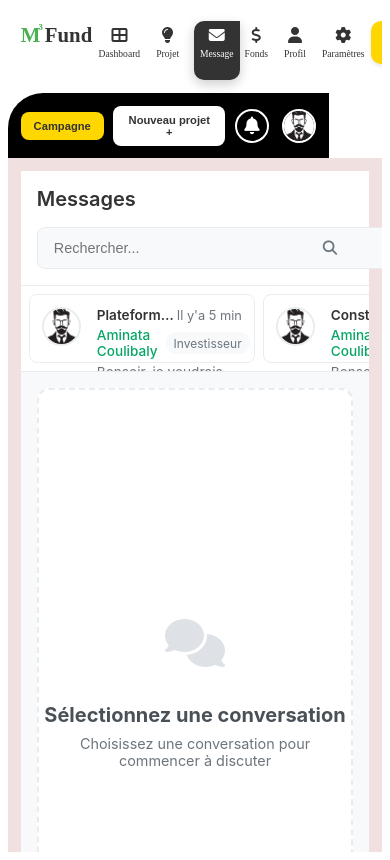
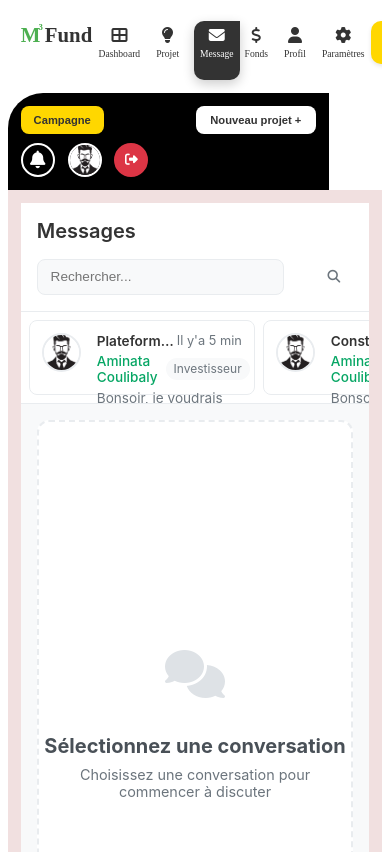
Before and after one commit to mltmohamed/m3Fund-Porteur, an Angular app: page /dashboard in a window 390 px wide. Both pictures are taken after a click on the link "Message". Built offline with nearby package versions, Linux system fonts and the light colour scheme.

Commit message:
finish avec bouton logout

```diff
--- a/src/app/dashboard/header/header.css
+++ b/src/app/dashboard/header/header.css
@@ -232,6 +232,29 @@
   transform: scale(1.1);
 }
 
+.logout-btn {
+  width: 40px;
+  height: 40px;
+  border-radius: 50%;
+  background-color: #dc3545;
+  color: white;
+  border: 2px solid #dc3545;
+  cursor: pointer;
+  transition: all 0.3s ease;
+  display: flex;
+  align-items: center;
+  justify-content: center;
+  font-size: 1rem;
+  box-shadow: 0 2px 4px rgba(0,0,0,0.1);
+}
+
+.logout-btn:hover {
+  background-color: #c82333;
+  border-color: #c82333;
+  transform: scale(1.1);
+  box-shadow: 0 4px 12px rgba(220, 53, 69, 0.3);
+}
+
 /* Tablettes */
 @media (max-width: 1024px) {
   .header {
@@ -277,6 +300,12 @@
     width: 35px;
     height: 35px;
   }
+
+  .logout-btn {
+    width: 35px;
+    height: 35px;
+    font-size: 0.9rem;
+  }
 }
 
 /* Petits mobiles */
@@ -300,6 +329,12 @@
   .profile-pic {
     width: 30px;
     height: 30px;
+  }
+
+  .logout-btn {
+    width: 30px;
+    height: 30px;
+    font-size: 0.8rem;
   }
 }
 
--- a/src/app/dashboard/header/header.html
+++ b/src/app/dashboard/header/header.html
@@ -16,9 +16,12 @@
         </div>
       </div>
     </div>
-          <div class="profile-pic" (click)="goToProfil()">
-            <img src="/profil.jpg" alt="Profile">
-          </div>
+    <div class="profile-pic" (click)="goToProfil()">
+      <img src="/profil.jpg" alt="Profile">
+    </div>
+    <div class="logout-btn" (click)="logout()" title="Se déconnecter">
+      <i class="fas fa-sign-out-alt"></i>
+    </div>
   </div>
 
   <!-- Modal de sélection de campagne -->
--- a/src/app/dashboard/header/header.ts
+++ b/src/app/dashboard/header/header.ts
@@ -63,4 +63,11 @@ export class Header {
   goToProfil() {
     this.viewChange.emit('profil');
   }
+
+  logout() {
+    if (confirm('Êtes-vous sûr de vouloir vous déconnecter ?')) {
+      // Redirection vers la page de connexion
+      window.location.href = '/';
+    }
+  }
 }
--- a/src/app/dashboard/message/message.css
+++ b/src/app/dashboard/message/message.css
@@ -34,10 +34,11 @@
 
 .search-input {
   width: 100%;
-  padding: 0.75rem 2.5rem 0.75rem 1rem;
+  max-width: 200px;
+  padding: 0.6rem 2rem 0.6rem 0.8rem;
   border: 1px solid #e9ecef;
   border-radius: 8px;
-  font-size: 0.9rem;
+  font-size: 0.85rem;
   background-color: #f8f9fa;
   transition: all 0.3s ease;
 }
@@ -51,11 +52,11 @@
 
 .search-icon {
   position: absolute;
-  right: 1rem;
+  right: 0.8rem;
   top: 50%;
   transform: translateY(-50%);
   color: #6c757d;
-  font-size: 0.9rem;
+  font-size: 0.8rem;
 }
 
 /* Liste des conversations */
```
